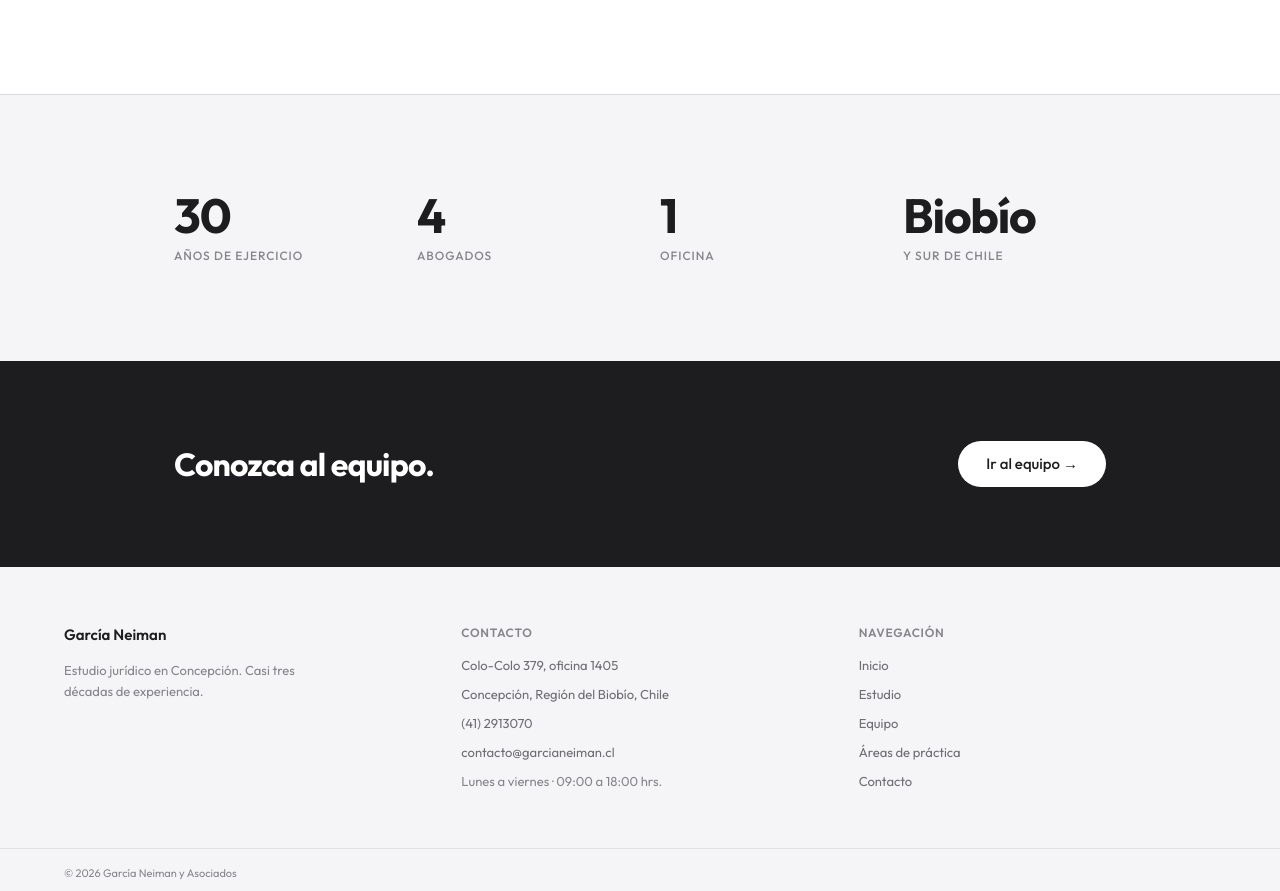
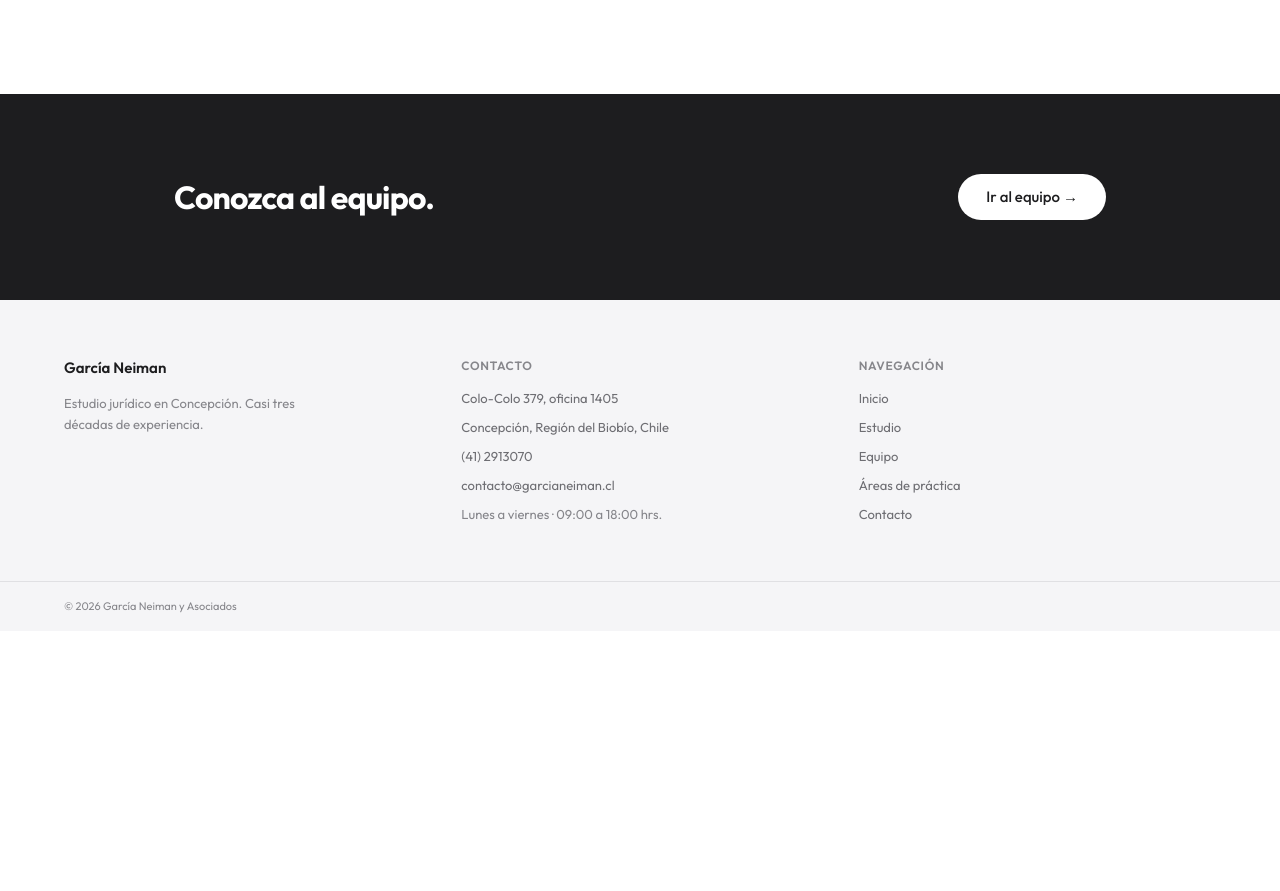
Before and after one commit to lcartercsu/PWeb, a Next.js app: page /estudio in a window 1280 px wide. Shown: the part 1470-2361 px from the top of the page. After the commit the page ends 2101 px from the top, so only its background shows below. Built offline with nearby package versions, Linux system fonts and the light colour scheme.

Commit message:
Elimina secciones de stats — numeros poco impactantes
Co-Authored-By: Claude Sonnet 4.6 <noreply@anthropic.com>

```diff
--- a/app/estudio/page.tsx
+++ b/app/estudio/page.tsx
@@ -84,26 +84,6 @@ export default function EstudioPage() {
         </div>
       </section>
 
-      <section className="border-t border-gray-200/80 bg-gray-50 py-16 md:py-24">
-        <div className="mx-auto grid max-w-site grid-cols-2 gap-10 px-6 md:grid-cols-4">
-          {[
-            { n: "30", label: "años de ejercicio" },
-            { n: "4", label: "abogados" },
-            { n: "1", label: "oficina" },
-            { n: "Biobío", label: "y sur de Chile" },
-          ].map((s) => (
-            <div key={s.label}>
-              <p className="text-[40px] font-bold leading-none tracking-tight text-gray-900 md:text-[48px]">
-                {s.n}
-              </p>
-              <p className="mt-2 text-[12px] font-medium uppercase tracking-[0.08em] text-gray-500">
-                {s.label}
-              </p>
-            </div>
-          ))}
-        </div>
-      </section>
-
       <section className="bg-gray-900 py-16 md:py-20">
         <div className="mx-auto flex max-w-site flex-col items-start gap-6 px-6 md:flex-row md:items-center md:justify-between">
           <h2 className="max-w-md text-[28px] font-bold leading-tight tracking-tight text-white md:text-[32px]">
--- a/app/page.tsx
+++ b/app/page.tsx
@@ -25,26 +25,6 @@ export default function HomePage() {
             <Link href="/contacto" className="btn-dark">Agendar consulta</Link>
             <Link href="/areas" className="btn-light">Conocer más</Link>
           </div>
-        </div>
-      </section>
-
-      {/* ── Números ───────────────────────────────────────── */}
-      <section className="border-y border-gray-200/80 bg-gray-50">
-        <div className="mx-auto grid max-w-site grid-cols-3 divide-x divide-gray-200/80 px-6 text-center">
-          {[
-            { n: "30", sub: "años" },
-            { n: "4", sub: "abogados" },
-            { n: "1", sub: "especialidad" },
-          ].map((s) => (
-            <div key={s.sub} className="py-10 md:py-14">
-              <p className="text-[40px] font-bold leading-none tracking-tight text-gray-900 md:text-[56px]">
-                {s.n}
-              </p>
-              <p className="mt-2 text-[12px] font-medium uppercase tracking-[0.08em] text-gray-500">
-                {s.sub}
-              </p>
-            </div>
-          ))}
         </div>
       </section>
 
```
